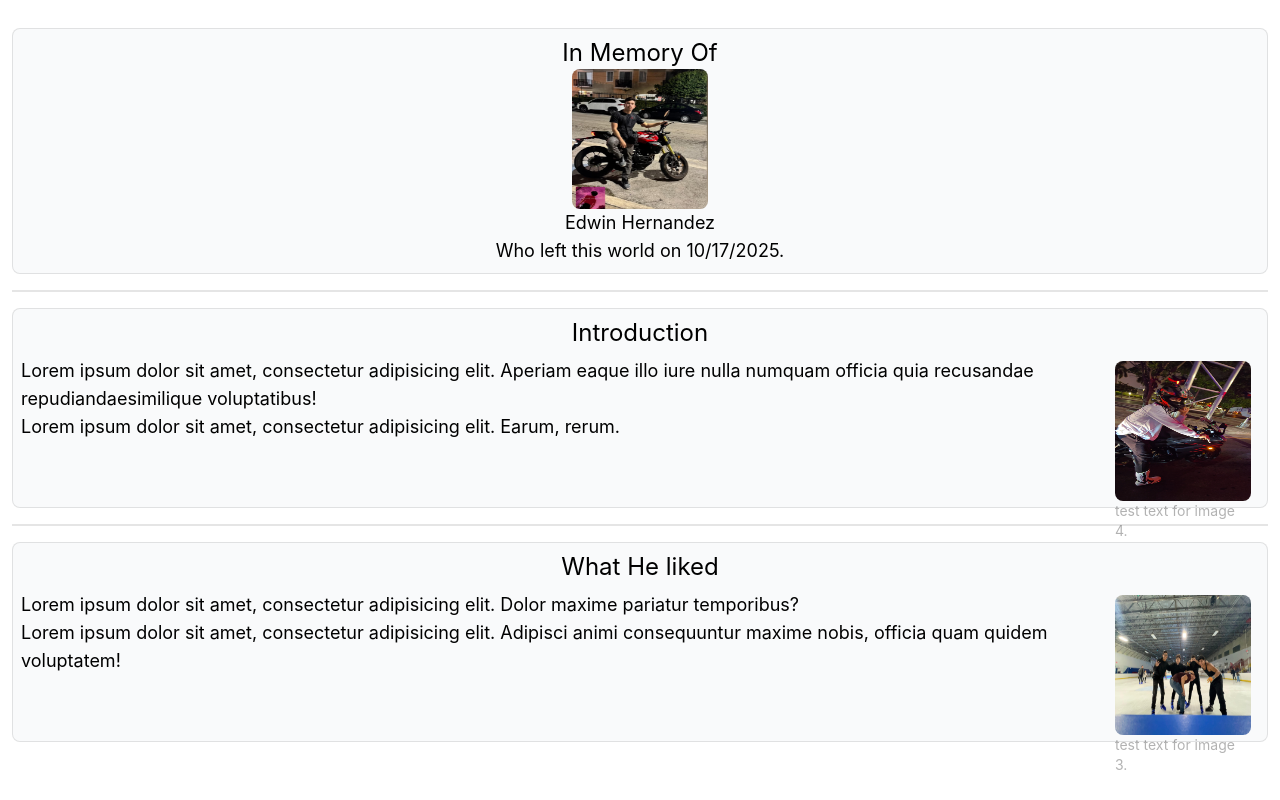
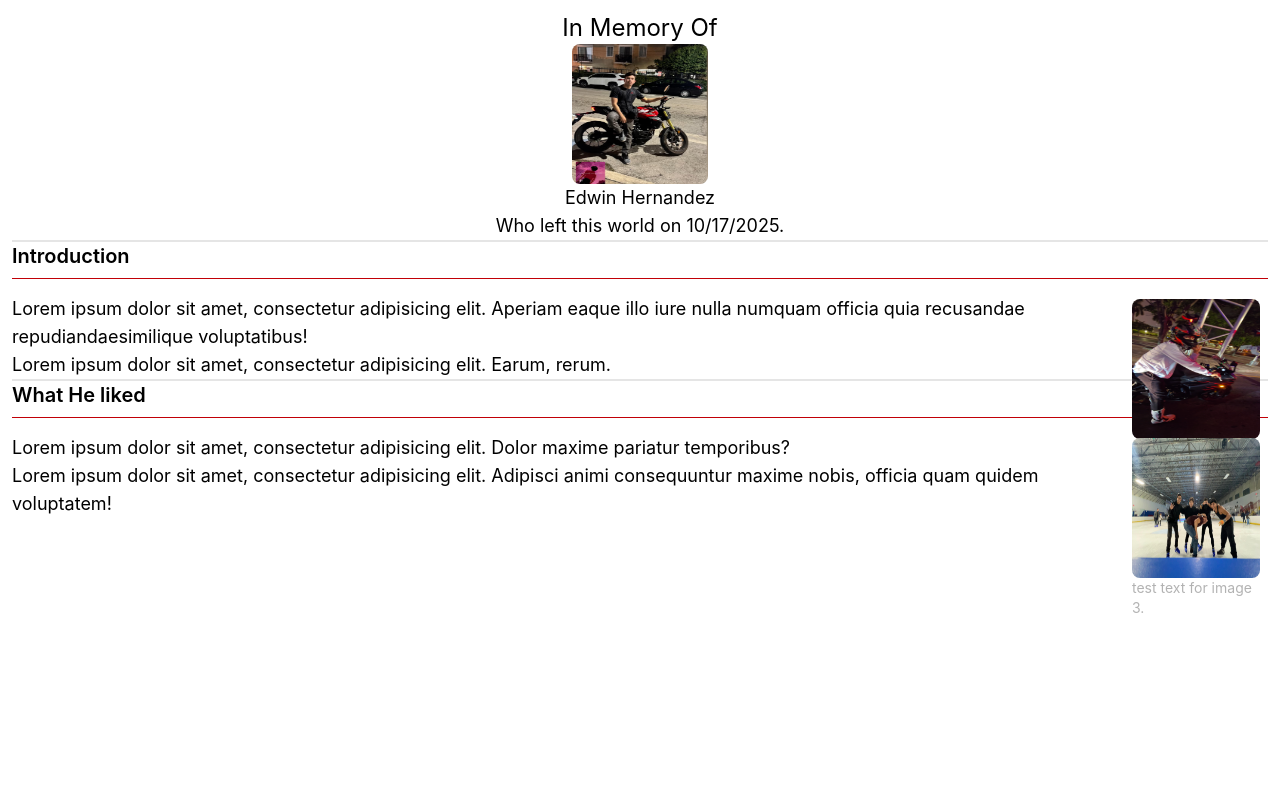
Before and after one commit to theBreadLover/memorial, a React (Vite) app: page / in a window 1280 px wide. Built offline with nearby package versions, Linux system fonts and the light colour scheme.

Commit message:
updating design

```diff
--- a/src/index.css
+++ b/src/index.css
@@ -13,25 +13,19 @@
     .nav-link {
         @apply mx-1 text-[#1b1b1b] rounded-lg  bg-background-color/10 text-center;
     }
-    .article-section {
-        @apply py-2 my-4 p-2 rounded-lg bg-background-color border border-line-color w-full min-h-50 max-h-fit;
+    .section-container {
+        @apply max-w-2xl w-full bg-white border border-black rounded-xl p-6 mb-8 shadow-sm;
     }
     .section-image {
-        @apply mx-2 mt-1 pl-1 w-35 h-fit text-sm text-black/30 float-right;
+        @apply mx-2 mt-1 pl-1 w-33 h-33 text-sm text-black/30 float-right ;
     }
     .section-title {
-        @apply text-2xl text-center w-full mb-2
+        @apply text-xl font-semibold border-b border-red-700 pb-2 mb-4
     }
 }
-
-@layer utilities {
-    .banner-text, .banner-title {
-        @apply w-full
-    }
-}
-
 
 @theme   {
     --color-line-color: #0000001A;
     --color-background-color: #F9FAFB;
+    --color-accent-color: red;
 }
```
